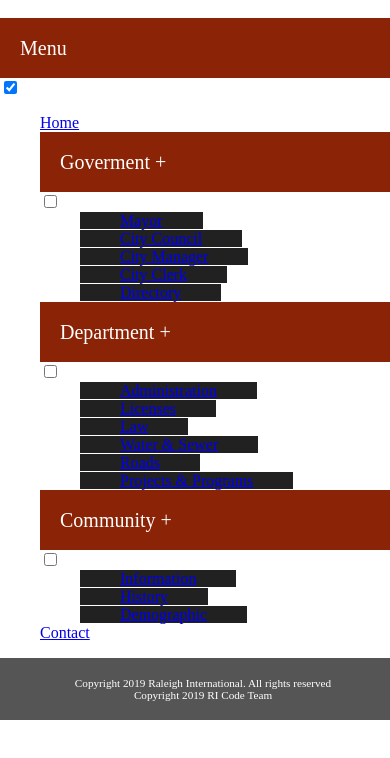
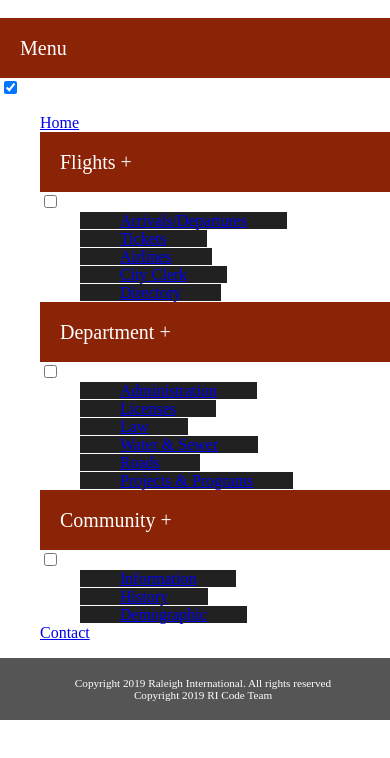
Before and after one commit to calbers1/raleighInternational, a plain HTML site: page Index.html in a window 390 px wide. Both pictures are taken after a click on the checkbox "Menu". Drawn offline with Linux system fonts and the light colour scheme.

Commit message:
changed text temporarily

```diff
--- a/Index.html
+++ b/Index.html
@@ -19,13 +19,13 @@
     <li><a href="index.html">Home</a></li>
     <li>
       <!-- First Tier Drop Down -->
-      <label for="drop-1" class="toggle">Goverment +</label>
-      <a href="#">Goverment</a>
+      <label for="drop-1" class="toggle">Flights +</label>
+      <a href="#">Flights</a>
       <input type="checkbox" id="drop-1">
       <ul>
-        <li><a href="#">Mayor</a></li>
-        <li><a href="#">City Council</a></li>
-        <li><a href="#">City Manager</a></li>
+        <li><a href="#">Arrivals/Departures</a></li>
+        <li><a href="#">Tickets</a></li>
+        <li><a href="#">Airlines</a></li>
 		<li><a href="#">City Clerk</a></li>
 		<li><a href="#">Directory</a></li>
       </ul>
--- a/css/desktop.css
+++ b/css/desktop.css
@@ -90,6 +90,10 @@ nav a {
   text-decoration: none;
 }
 
+nav ul li ul li{
+  width: 200px;
+}
+
 nav ul li ul li:hover { background: #000000; }
 
 nav a:hover { background-color: #000000;
```
Also changed, not shown: images/plane_profile.jpeg (added).
